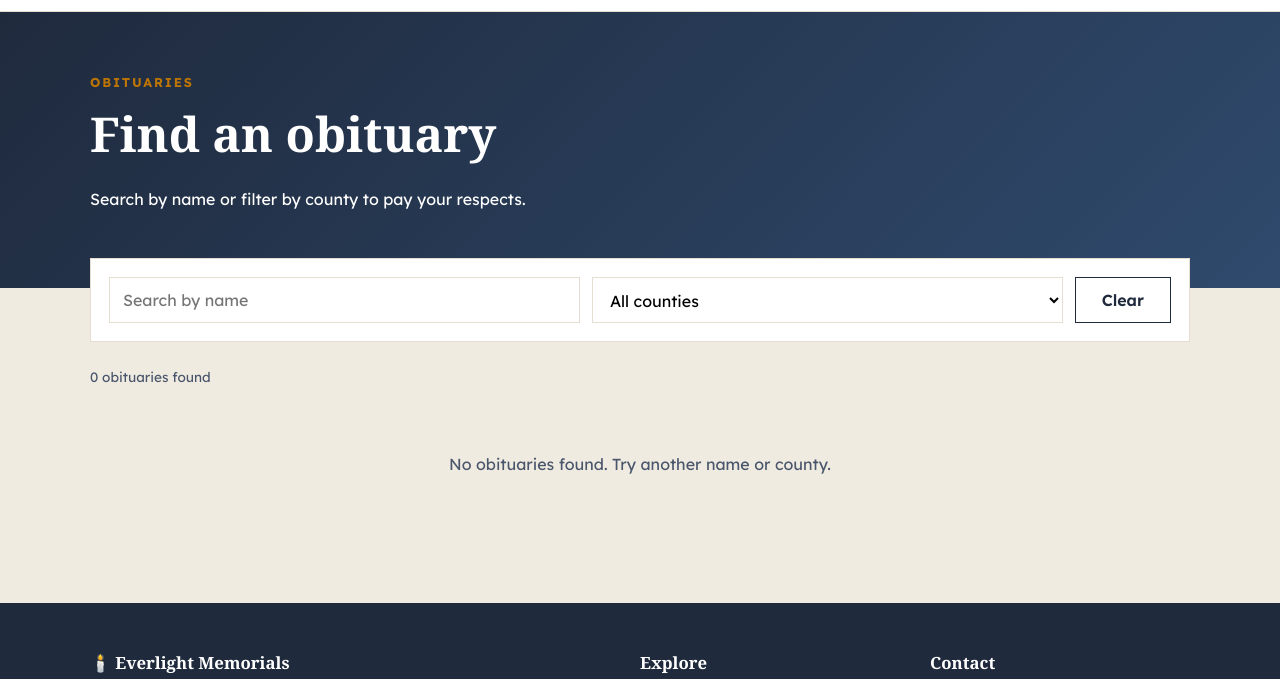
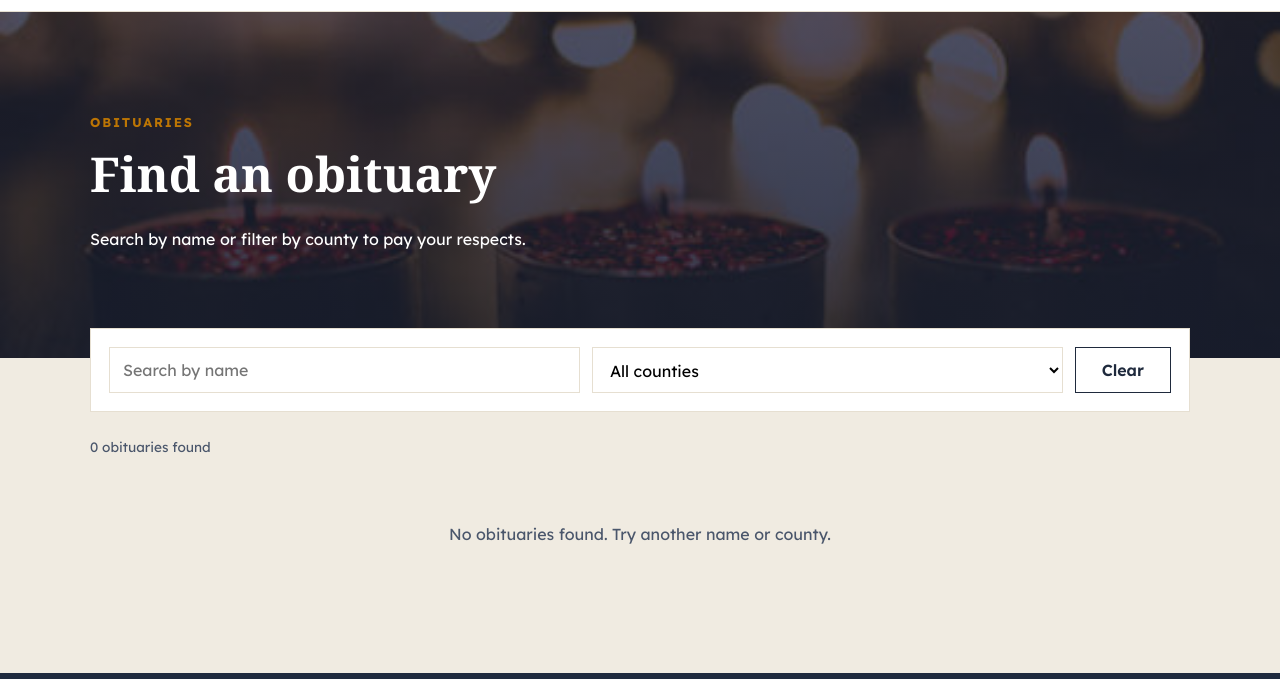
Before and after one commit to anyanzwa/memorial-site, a plain HTML site: page obituaries.html in a window 1280 px wide. Shown: the part 59-738 px from the top of the page. Drawn offline with Linux system fonts and the light colour scheme.

Commit message:
obituries pics

```diff
--- a/css/style.css
+++ b/css/style.css
@@ -273,6 +273,43 @@ a {
   color: #fff;
   padding: 60px 0;
 }
+
+.page-hero {
+  position: relative;
+  color: #fff;
+  padding: 100px 0 90px;
+  overflow: hidden;
+
+  /* Fallback gradient in case the image doesn't load */
+  background: linear-gradient(135deg, #1f2a3d, #2f4a6d);
+
+  /* The photo sits on top of the fallback */
+  background-size: cover;
+  background-position: center;
+  background-repeat: no-repeat;
+}
+
+/* Dark overlay so the white text stays readable */
+.page-hero::before {
+  content: "";
+  position: absolute;
+  inset: 0;
+  background: linear-gradient(
+    to bottom,
+    rgba(20, 28, 45, .72),
+    rgba(20, 28, 45, .85)
+  );
+  pointer-events: none;
+  z-index: 0;
+}
+
+/* Content sits above the overlay */
+.page-hero .container {
+  position: relative;
+  z-index: 1;
+}
+
+.page-hero h1 { color: #fff; }
 
 .page-hero h1 { color: #fff; }
 
--- a/obituaries.html
+++ b/obituaries.html
@@ -31,7 +31,7 @@
 </header>
 
 <main>
-  <section class="page-hero">
+  <section class="page-hero" style="background-image: url('images/celebrating\ a\ life.jpg')">
     <div class="container">
       <p class="eyebrow">Obituaries</p>
       <h1>Find an obituary</h1>
```
